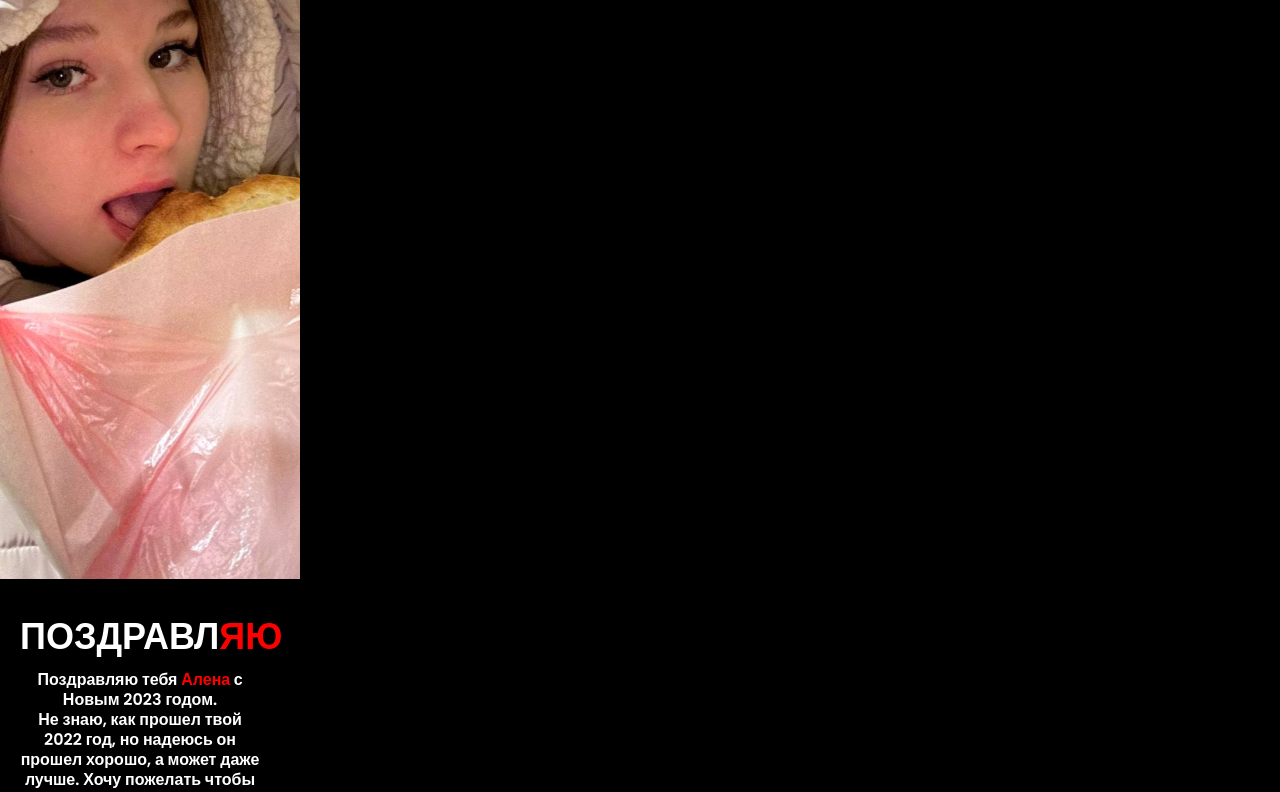
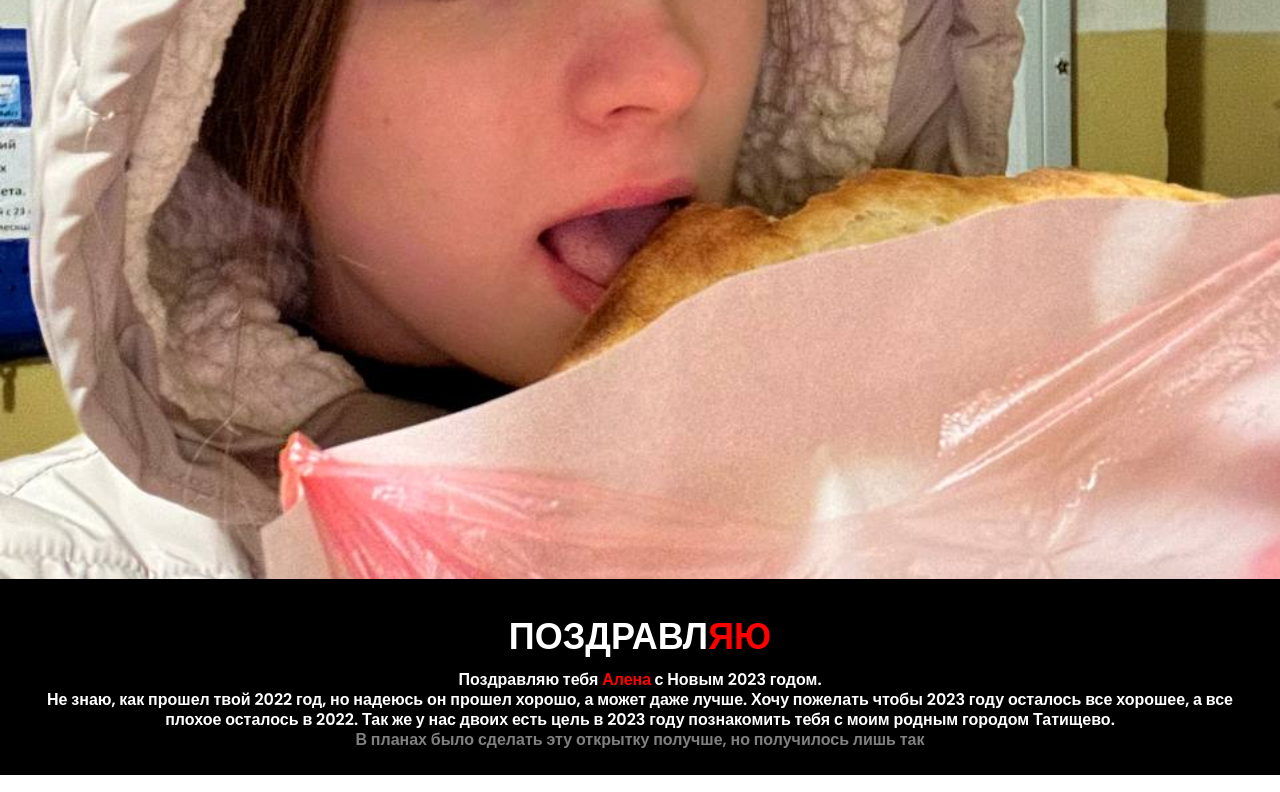
Before and after one commit to SkolerozZZ/drone, a plain HTML site: page index.html in a window 1280 px wide. Shown: the part 221-1013 px from the top of the page. Drawn offline with nearby package versions, Linux system fonts and the light colour scheme.

Commit message:
Update style.css

```diff
--- a/css/style.css
+++ b/css/style.css
@@ -17,7 +17,7 @@ a{
 }
 
 .slider{
-    width: 300px;
+
 }
 
 .dispGrey{
@@ -27,7 +27,7 @@ a{
 .container{
     padding-left: 20px;
     padding-right: 20px;
-    max-width: 240px;
+
 }
 
 .header{
```
